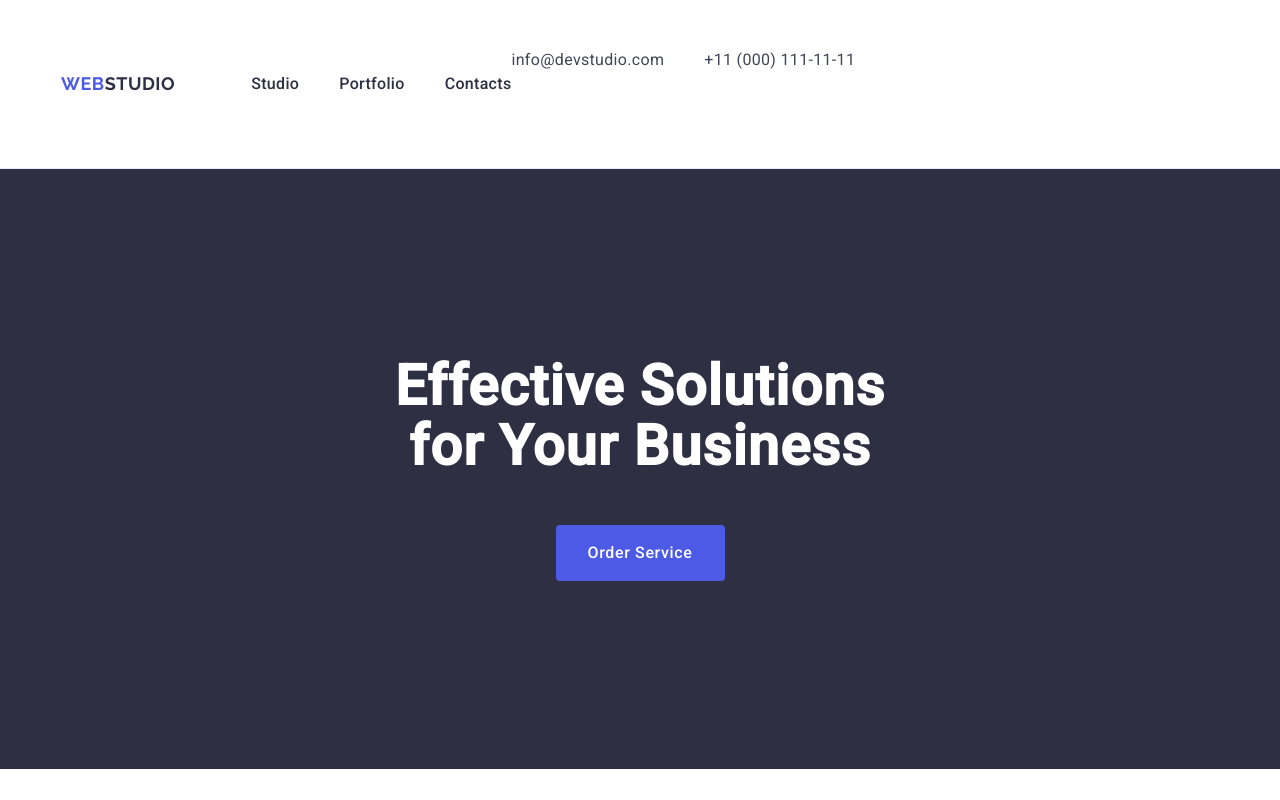
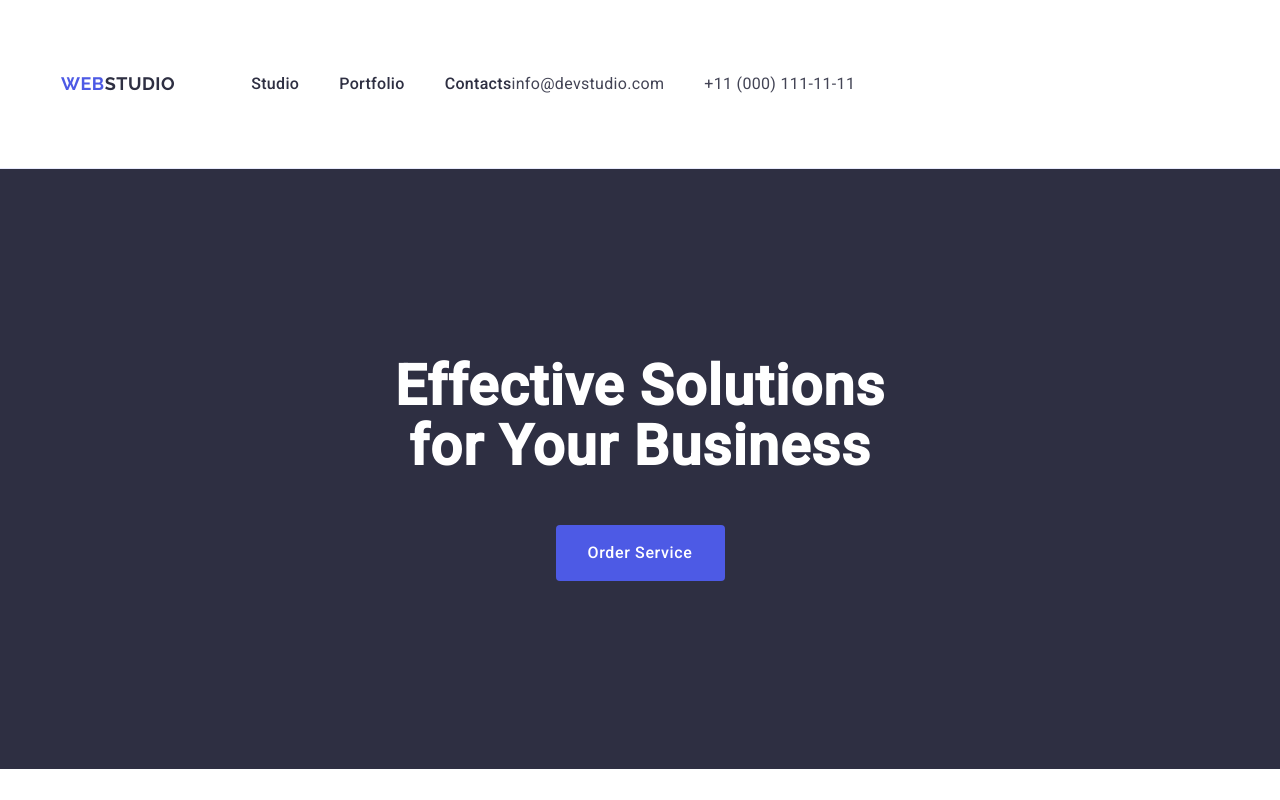
Before and after one commit to Yana-Barabash/goit-markup-hw-03, a plain HTML site: page index.html in a window 1280 px wide. Shown: the top 800 px of the page. Drawn offline with nearby package versions, Linux system fonts and the light colour scheme.

Commit message:
new attemt

```diff
--- a/css/styles.css
+++ b/css/styles.css
@@ -119,6 +119,10 @@ a {
   display: flex;
   align-items: center;
   padding: 24px 0;
+}
+.address {
+  display: flex;
+  align-items: center;
 }
 /* ------------Hero section--------------- */
 .hero-section {
```
